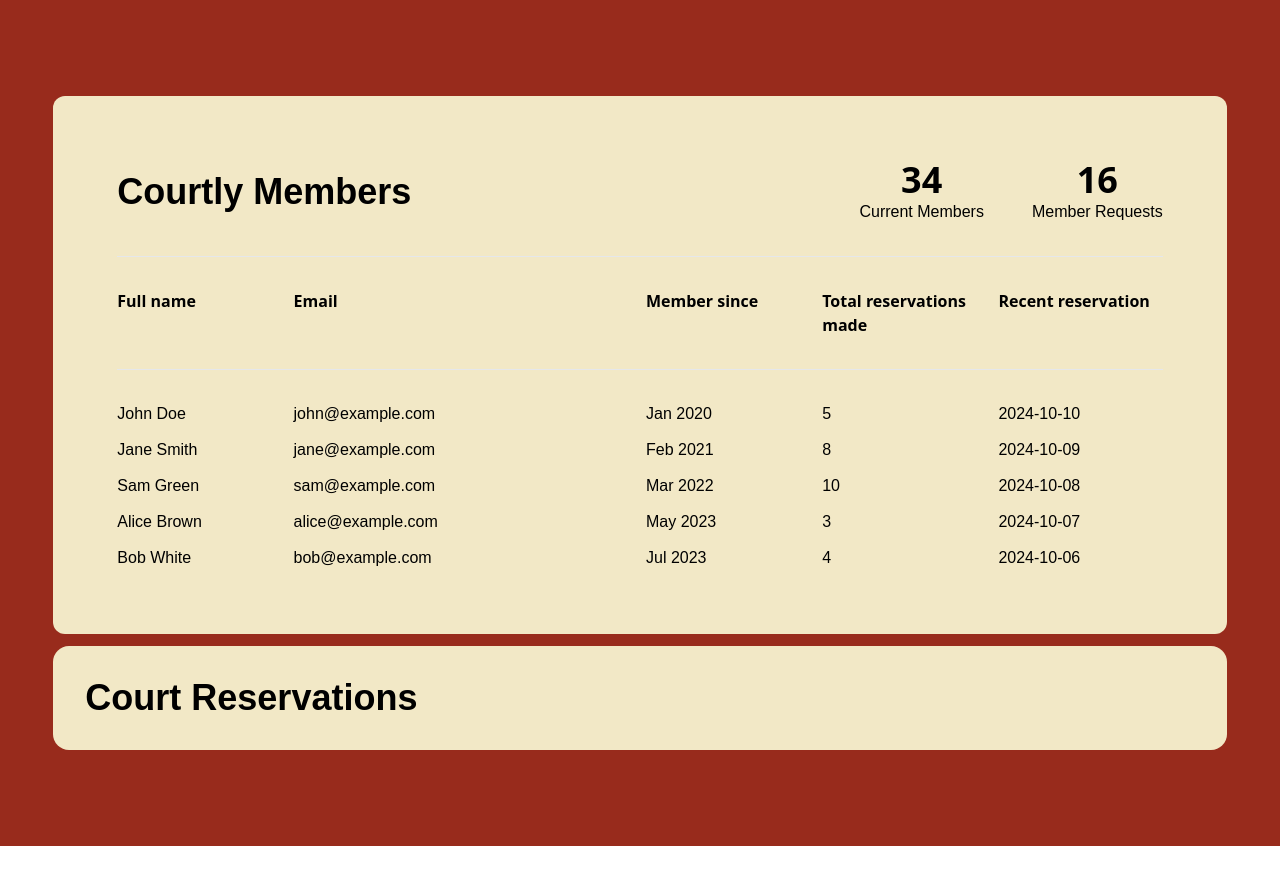
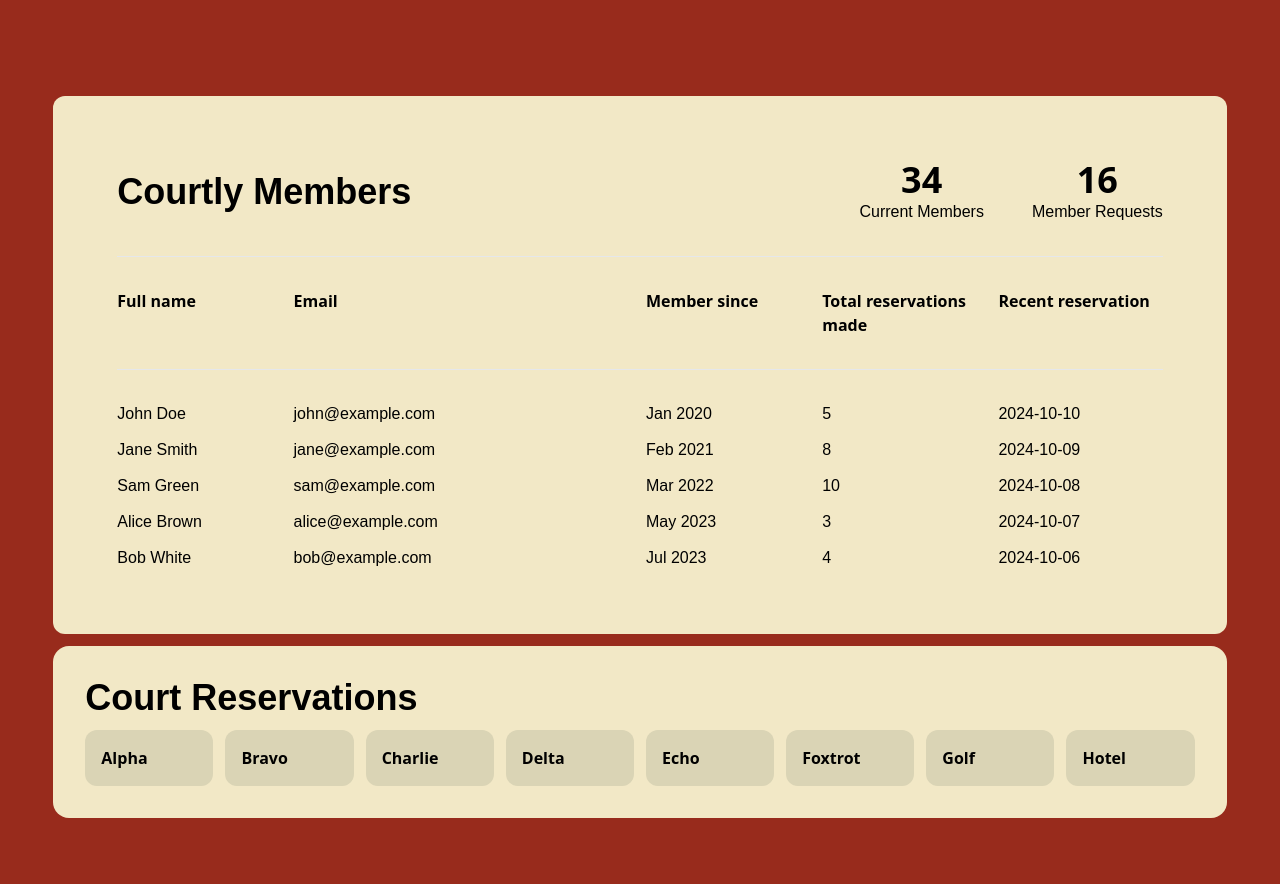
Before and after one commit to MrRyushi/MOBDEV-Courtly-Web-Admin, a Next.js app in the folder courtly/: page /dashboard in a window 1280 px wide. Shown: the top 884 px of the page. Before the commit the page ends 846 px from the top, so only its background shows below. Built offline with nearby package versions, Linux system fonts and the light colour scheme.

Commit message:
finished reservation page

```diff
--- a/courtly/src/app/dashboard/page.tsx
+++ b/courtly/src/app/dashboard/page.tsx
@@ -39,6 +39,17 @@ const Dashboard = () => {
           recentReservation: "2024-10-06",
         },
       ];
+
+    const courtNames = [
+        "Alpha",
+        "Bravo",
+        "Charlie",
+        "Delta",
+        "Echo",
+        "Foxtrot",
+        "Golf",
+        "Hotel",
+    ]
 
   return (
     <div className='flex justify-center items-center bg-second h-auto 2xl:h-screen py-12 md:py-24 2xl:py-0'>
@@ -84,7 +95,7 @@ const Dashboard = () => {
                     ))}
 
                     {members.map((member, index) => (
-                        <div key={index} className='md:hidden grid grid-cols-2 font-poppins font-extralight text-xs gap-x-6'>
+                        <div key={index} className='md:hidden grid grid-cols-2 font-poppins font-extralight text-sm gap-x-6'>
                             <div>
                                 <h3 className='font-bold'>Full name</h3>
                                 <h3 className='font-bold'>Email</h3>
@@ -105,9 +116,19 @@ const Dashboard = () => {
 
             </div>
 
-            <div className='bg-fourth h-1/3 p-8 rounded-2xl'>
+            <div className='bg-fourth h-auto p-8 rounded-2xl space-y-3'>
                 <div>
                     <h1 className='text-4xl font-poppins font-bold'>Court Reservations</h1>
+                </div>
+
+                <div className='grid md:grid-cols-4 xl:grid-cols-8 gap-x-3 gap-y-4'>
+                    {courtNames.map((court, index) => (
+                        <div key={index} className='bg-third p-4 rounded-xl w-full'>
+                            <h1>
+                                <span className='font-bold'>{court}</span>
+                            </h1>
+                        </div>
+                    ))}
                 </div>
             </div>
 
```
